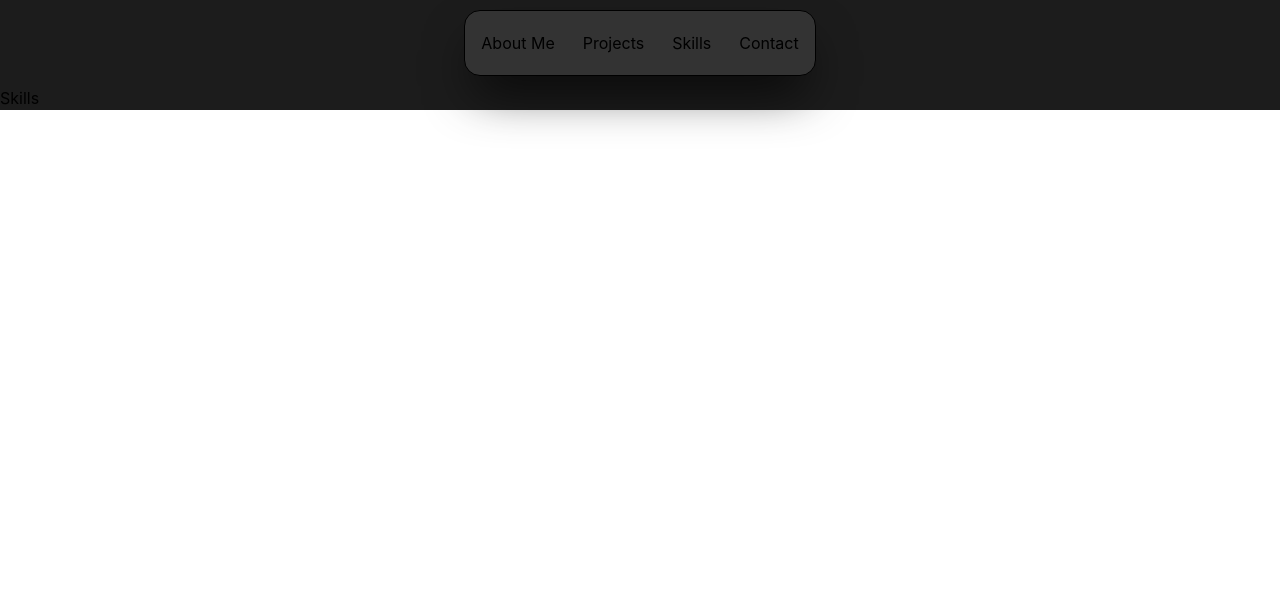
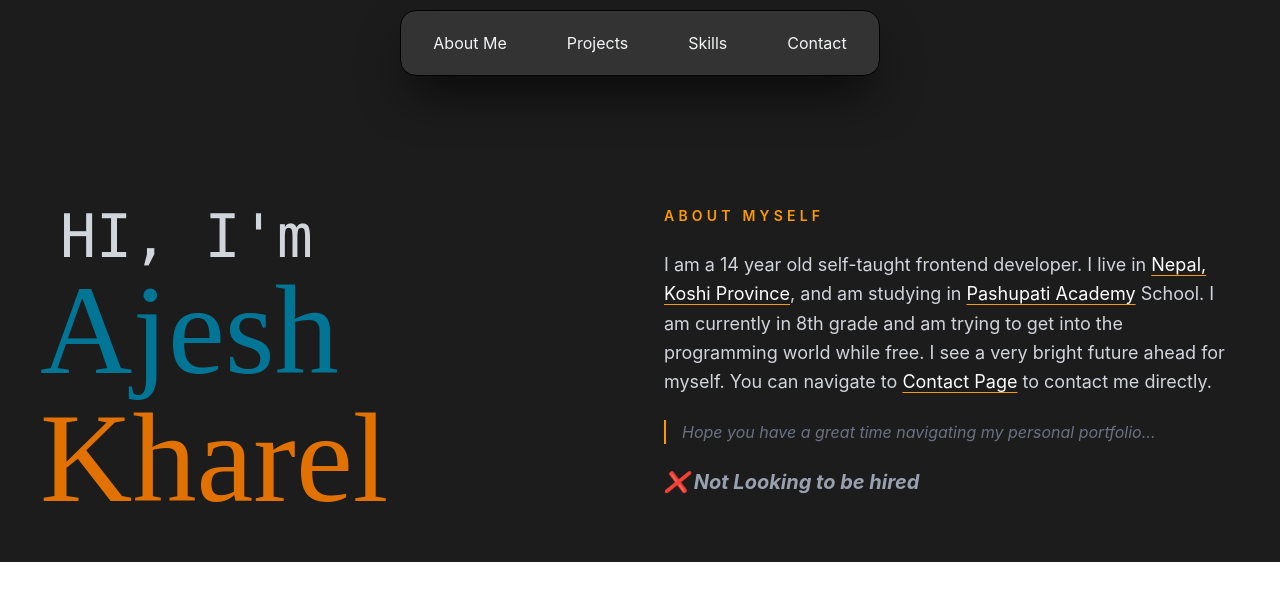
Before and after one commit to Melodiee1/Portfolio, a React (Vite) app: page /about-me in a window 1280 px wide. Shown: the top 600 px of the page. Built offline with nearby package versions, Linux system fonts and the light colour scheme.

Commit message:
Styled the about-me page (half)

```diff
--- a/src/_essentials.css
+++ b/src/_essentials.css
@@ -1,7 +1,13 @@
 @import "tailwindcss";
 
 @theme {
+  /* Header */
   --color-header: hsl(0, 0%, 20%);
+  --color-nav-hover: hsl(0, 0%, 26%);
+  --color-nav-after: #242424;
+
+  /* About Me Page */
+  --font-header: " Nunito", cursive;
 }
 
 #body-container {
--- a/src/components/Header.tsx
+++ b/src/components/Header.tsx
@@ -30,7 +30,10 @@ function mapNavBar() {
   function NavCard({ title, path }: { title: string; path: string }) {
     return (
       <li className="list-none">
-        <Link to={path} className="">
+        <Link
+          to={path}
+          className="text-gray-100 text-base p-2 pr-4 pl-4 hover:bg-nav-hover rounded-md relative w-full after:absolute after:content-[''] after:bg-blue-500 after:bottom-0 after:left-0 after:h-0.5 after:w-0 hover:after:w-full focus:after:w-full focus:after:h-0.5 focus:bg-nav-hover after:transition-all after:duration-300"
+        >
           {title}
         </Link>
       </li>
--- /dev/null
+++ b/src/pages/Home/head-text.tsx
@@ -0,0 +1,50 @@
+import { Link } from "react-router-dom";
+
+function HeadText() {
+  return (
+    <div className="text-gray-50 max-w-xl flex flex-col gap-6">
+      {/* Section label */}
+      <span className="text-amber-500 text-sm tracking-[0.3em] uppercase font-semibold">
+        About Myself
+      </span>
+
+      {/* Bio text */}
+      <p className="text-gray-300 text-lg leading-relaxed">
+        I am a 14 year old self-taught frontend developer. I live in{" "}
+        <a
+          href=""
+          className="text-white underline underline-offset-4 decoration-amber-500 hover:text-amber-400 transition-colors"
+        >
+          Nepal, Koshi Province
+        </a>
+        , and am studying in{" "}
+        <a
+          href=""
+          className="text-white underline underline-offset-4 decoration-amber-500 hover:text-amber-400 transition-colors"
+        >
+          Pashupati Academy
+        </a>{" "}
+        School. I am currently in 8th grade and am trying to get into the
+        programming world while free. I see a very bright future ahead for
+        myself. You can navigate to{" "}
+        <Link
+          to="/contact-me"
+          className="text-white underline underline-offset-4 decoration-amber-500 hover:text-amber-400 transition-colors"
+        >
+          Contact Page
+        </Link>{" "}
+        to contact me directly.
+      </p>
+
+      {/* Closing line */}
+      <p className="text-gray-500 text-base italic border-l-2 border-amber-500 pl-4">
+        Hope you have a great time navigating my personal portfolio...
+      </p>
+
+      <div className="text-xl text-gray-400 italic font-bold">
+        ❌ Not Looking to be hired
+      </div>
+    </div>
+  );
+}
+export default HeadText;
--- a/src/pages/Home/index.tsx
+++ b/src/pages/Home/index.tsx
@@ -1,4 +1,16 @@
+import Title from "./title.tsx";
+import HeadText from "./head-text.tsx";
+
 function Home() {
-  return <h1>Skills</h1>;
+  return (
+    <section className="">
+      <div className="p-10 pt-30 flex flex-col md:flex-row md:justify-between gap-5 leading-none">
+        <Title />
+        <HeadText />
+      </div>
+
+      <div className=""></div>
+    </section>
+  );
 }
 export default Home;
--- /dev/null
+++ b/src/pages/Home/title.tsx
@@ -0,0 +1,24 @@
+function Title() {
+  return (
+    <h1 className="text-6xl max-w-fit">
+      <span className="text-gray-300 pl-5 font-mono flex justify-start">
+        HI, I'm
+      </span>
+
+      <span
+        className="text-cyan-700 block font-header"
+        style={{ fontSize: "clamp(4rem, 12vw, 8rem)" }}
+      >
+        Ajesh
+      </span>
+
+      <span
+        className="text-amber-600 block font-[cursive] "
+        style={{ fontSize: "clamp(4rem, 12vw, 8rem)" }}
+      >
+        Kharel
+      </span>
+    </h1>
+  );
+}
+export default Title;
```
